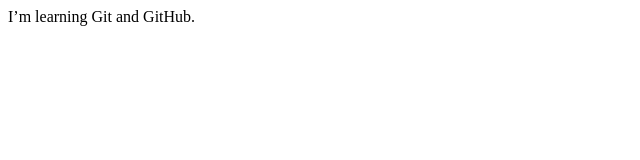
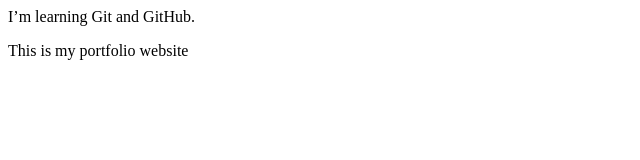
Before and after one commit to Fatima-khadim/my-portfolio, a plain HTML site: page my-portfolio/index.html in a window 1280 px wide. Shown: the whole page, without its empty margins (0-640 px from the left). Drawn offline with Linux system fonts and the light colour scheme.

Commit message:
Updated index in new branch

```diff
--- a/my-portfolio/index.html
+++ b/my-portfolio/index.html
@@ -1 +1,2 @@
 <p>I’m learning Git and GitHub.</p>
+<p>This is my portfolio website</p>
```
